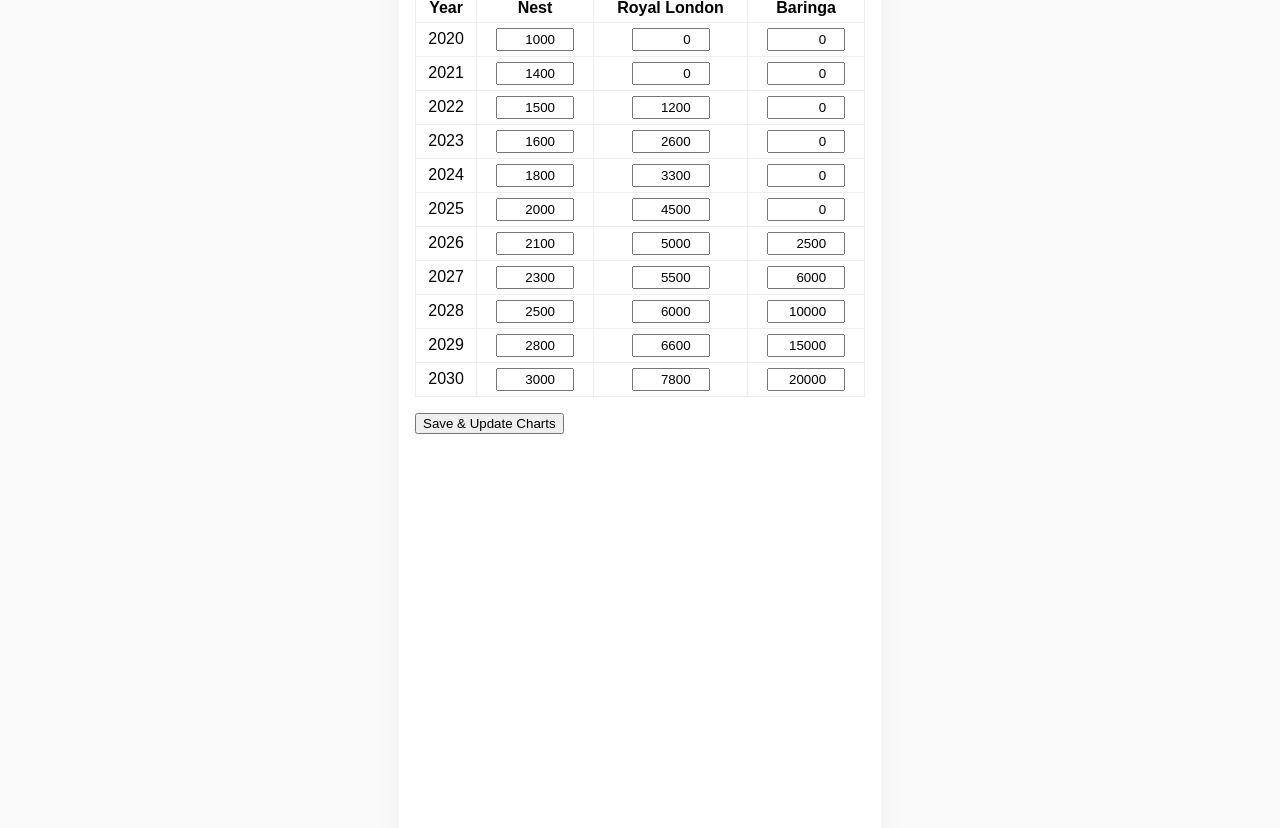
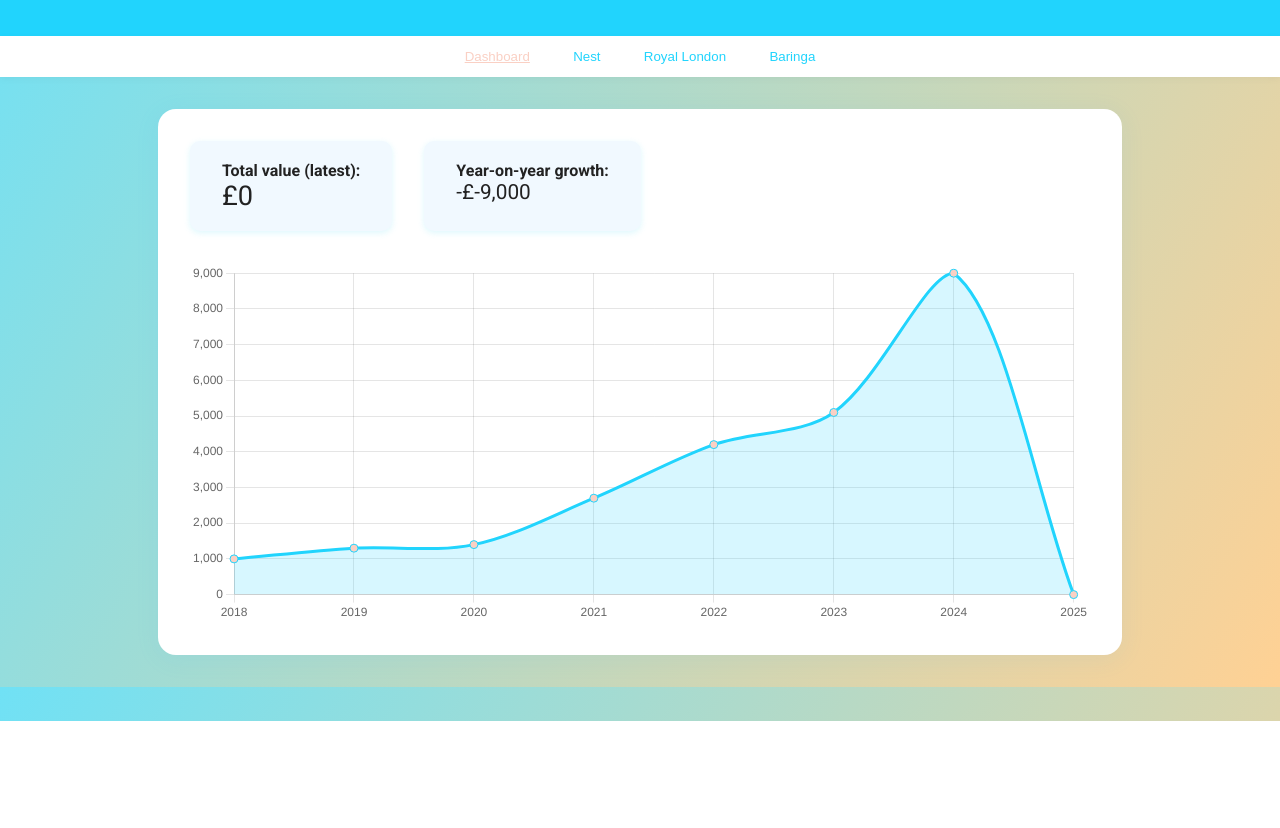
Before and after one commit to sharmarajesh1000-source/mobile-app-arun-pensions, a plain HTML site: page index.html in a window 1280 px wide. Shown: the part 79-907 px from the top of the page. After the commit the page ends 800 px from the top, so only its background shows below. Drawn offline with nearby package versions, Linux system fonts and the light colour scheme.

Commit message:
Update index.html - Perplexity

```diff
--- a/index.html
+++ b/index.html
@@ -1,113 +1,163 @@
 <!DOCTYPE html>
 <html lang="en">
 <head>
-    <meta name="viewport" content="width=device-width, initial-scale=1">
-    <title>Arun Pensions Dashboard</title>
+  <meta charset="UTF-8" />
+  <meta name="viewport" content="width=device-width,initial-scale=1.0" />
+  <title>Pension Dashboard</title>
+  <!-- Vibrant color palette and Google Fonts -->
+  <link href="https://fonts.googleapis.com/css?family=Roboto:400,700&display=swap" rel="stylesheet">
+  <script src="https://cdn.jsdelivr.net/npm/chart.js"></script>
   <style>
-        body { font-family: Arial, sans-serif; margin: 0; background: #fafafa; }
-        .container { max-width: 450px; margin: auto; padding: 16px; background: #fff; box-shadow: 0 4px 24px rgba(0,0,0,.05); border-radius: 12px; }
-        h2 { text-align: center; margin-bottom: 8px; }
-        table { width: 100%; border-collapse: collapse; margin-bottom: 16px; }
-        th, td { text-align: center; padding: 5px; border: 1px solid #eee; }
-        input[type='number'] { width: 70px; padding: 2px; text-align: right; }
-        .chart { margin-top: 20px; background: #fff; }
+    body {
+      font-family: 'Roboto', sans-serif;
+      background: linear-gradient(120deg, #70e1f5, #ffd194);
+      margin: 0;
+      color: #222;
+    }
+    header {
+      background: #21d4fd;
+      color: #fff;
+      padding: 1.2em 0;
+      text-align: center;
+      font-size: 2em;
+      font-weight: bold;
+      letter-spacing: 1px;
+      box-shadow: 0 2px 8px rgba(33,212,253,0.15);
+    }
+    nav {
+      display: flex;
+      justify-content: center;
+      gap: 1.4em;
+      background: #fff;
+      box-shadow: 0 2px 8px rgba(0,0,0,0.04);
+      font-size: 1.1em;
+      font-weight: 700;
+    }
+    nav button {
+      background: none;
+      border: none;
+      color: #21d4fd;
+      cursor: pointer;
+      padding: 1em 0.7em;
+      transition: color 0.2s;
+    }
+    nav button.active,
+    nav button:hover {
+      color: #fad0c4;
+      text-decoration: underline;
+    }
+    main { max-width: 900px; margin: 2em auto; padding: 2em; background: #fff; border-radius: 18px; box-shadow: 0 4px 24px rgba(70,181,255,0.09); }
+    .stats { display: flex; gap: 2em; flex-wrap: wrap; margin-bottom: 2em; }
+    .statbox { background: #f1f9ff; border-radius: 10px; padding: 1.2em 2em; box-shadow: 0 2px 6px #70e1f53c; }
+    .form-row { display: flex; gap: 1em; align-items: center; margin-bottom: 0.5em; }
+    label { min-width: 70px; }
+    input[type='number'] { width: 85px; padding: 0.3em; border-radius: 5px; border: 1px solid #b0eafd; background: #e7f6ff; }
+    .savebtn { background: #21d4fd; color: #fff; border: none; padding: 0.6em 1em; border-radius: 7px; cursor: pointer; font-weight: 700; }
     @media (max-width:600px) {
-            .container { max-width: 100vw; padding: 3px; }
+      main { padding: 1em; }
+      .stats { flex-direction: column; gap: 1em; }
     }
   </style>
 </head>
 <body>
-<div class="container">
-    <h2>Arun Pensions Dashboard</h2>
-    <form id="pensionForm">
-        <table id="pensionTable">
-        </table>
-        <button type="submit">Save & Update Charts</button>
-    </form>
-    <div class="chart">
-        <canvas id="lineChartAll" width="400" height="200"></canvas>
-        <canvas id="lineChartTotal" width="400" height="200"></canvas>
+  <header>Pension Dashboard</header>
+  <nav id="tabs"></nav>
+  <main id="content"></main>
+  <script>
+    // Initial pension state
+    const DEFAULT_DATA = {
+      Nest: { provider: 'Nest', values:   {2018: 1000,2019:1300,2020:1400,2021:1500,2022:1600,2023:1800,2024:2000} },
+      'Royal London': { provider: 'Royal London', values: {2018: 0,2019: 0,2020: 0,2021:1200,2022:2600,2023:3300,2024:4500} },
+      Baringa: { provider: 'Baringa', values: {2018:0,2019:0,2020:0,2021:0,2022:0,2023:0,2024:2500} }
+    };
+    let pensionData = JSON.parse(localStorage.getItem('pensionDataV1') || JSON.stringify(DEFAULT_DATA));
+    const years = Array.from({length: (new Date().getFullYear()-2018)+1}, (_,i) => 2018+i);
+
+    const renderTabs = () => {
+      const tablist = ['Dashboard', ...Object.keys(pensionData)];
+      document.getElementById('tabs').innerHTML = tablist.map(
+        t => `<button${activeTab===t?' class="active"':''} onclick="switchTab('${t}')">${t}</button>`
+      ).join('');
+    };
+
+    let activeTab = 'Dashboard';
+    window.switchTab = tab => { activeTab = tab; render(); };
+
+    function render() {
+      renderTabs();
+      const content = document.getElementById('content');
+      if(activeTab==='Dashboard') {
+        // Summary stats & combined chart
+        let totals = {};
+        years.forEach(y=>{
+          totals[y] = Object.values(pensionData).reduce((sum,p)=>sum+(p.values[y]||0),0)
+        });
+        const currTotal = totals[years[years.length-1]];
+        const prevTotal = totals[years[years.length-2]] || 0;
+        content.innerHTML = `
+          <div class="stats">
+            <div class="statbox">
+              <div><b>Total value (latest):</b></div>
+              <div style="font-size:1.7em;">£${currTotal.toLocaleString()}</div>
+            </div>
+            <div class="statbox">
+              <div><b>Year-on-year growth:</b></div>
+              <div style="font-size:1.3em;">${currTotal>prevTotal?'+':'-'}£${(currTotal-prevTotal).toLocaleString()}</div>
             </div>
           </div>
-<script src="https://cdn.jsdelivr.net/npm/chart.js"></script>
-<script>
-// Initial data - you can edit this
-const pensions = {
-    "Nest": [1000,1400,1500,1600,1800,2000,2100,2300,2500,2800,3000],
-    "Royal London": [0,0,1200,2600,3300,4500,5000,5500,6000,6600,7800],
-    "Baringa": [0,0,0,0,0,0,2500,6000,10000,15000,20000]
+          <canvas id="sumChart" height="120"></canvas>
+        `;
+        setTimeout(()=>drawLineChart('sumChart', years, Object.values(totals), "Combined Total (£)"), 50);
+      } else {
+        const pd = pensionData[activeTab];
+        content.innerHTML = `
+          <div style="margin-bottom:1.5em;">
+            <b>Edit annual values for <span style="color:#21d4fd">${activeTab}</span>:</b>
+            <form id="editForm">${years.map(y =>
+              `<div class="form-row">
+                <label>${y}</label>
+                <input type="number" min="0" name="val-${y}" value="${pd.values[y]||''}" />
+              </div>`
+            ).join('')}
+             <button class="savebtn" type="submit">Save</button>
+            </form>
+          </div>
+          <canvas id="pensionChart" height="120"></canvas>
+        `;
+        setTimeout(()=>drawLineChart('pensionChart', years, years.map(y=>pd.values[y]||0), `${activeTab} Value (£)`),50);
+        document.getElementById('editForm').onsubmit = e => {
+          e.preventDefault();
+          years.forEach(y=>{
+            const v = parseFloat(e.target[`val-${y}`].value) || 0;
+            pd.values[y] = v;
+          });
+          pensionData[activeTab] = pd;
+          localStorage.setItem('pensionDataV1', JSON.stringify(pensionData));
+          render();
         };
-const years = [2020,2021,2022,2023,2024,2025,2026,2027,2028,2029,2030];
-
-function updateTable() {
-    const table = document.getElementById('pensionTable');
-    let html = '<tr><th>Year</th>';
-    for (let name in pensions) html += `<th>${name}</th>`;
-    html += '</tr>';
-    for (let i=0; i<years.length; i++) {
-        html += '<tr><td>'+years[i]+'</td>';
-        for (let name in pensions) {
-            html += `<td><input type="number" value="${pensions[name][i]}" min="0" data-pension="${name}" data-idx="${i}" /></td>`;
       }
-        html += '</tr>';
-    }
-    table.innerHTML = html;
     }
 
-function getFormData() {
-    const inputs = document.querySelectorAll('input[type=number]');
-    inputs.forEach(input => {
-        const name = input.getAttribute('data-pension');
-        const idx = parseInt(input.getAttribute('data-idx'));
-        pensions[name][idx] = Number(input.value);
+    function drawLineChart(elemId, labels, data, label) {
+      new Chart(document.getElementById(elemId), {
+        type: "line",
+        data: {
+          labels: labels,
+          datasets: [{
+            label, data, fill: true, tension: 0.33,
+            borderColor: "#21d4fd", backgroundColor: "rgba(33,212,253,0.18)",
+            pointRadius: 4, pointBackgroundColor: "#fad0c4"
+          }]
+        },
+        options: {
+          plugins: {legend:{display:false}},
+          scales:{y:{beginAtZero:true}}
+        }
       });
     }
 
-function drawCharts() {
-    // All pension line chart
-    const ctxA = document.getElementById('lineChartAll').getContext('2d');
-    if (window.lineChartAll) window.lineChartAll.destroy();
-    window.lineChartAll = new Chart(ctxA, {
-        type:'line',
-        data: {
-            labels: years,
-            datasets: Object.keys(pensions).map((name, i) => ({
-                label: name,
-                data: pensions[name],
-                borderColor: ['#1976d2','#43a047','#e53935'][i],
-                fill:false
-            }))
-        },
-        options: {responsive:true, plugins:{legend:{display:true}}}
-    });
-    // Total (sum) line chart
-    const totals = years.map((_,i) => Object.values(pensions).reduce((acc,v) => acc+v[i],0));
-    const ctxT = document.getElementById('lineChartTotal').getContext('2d');
-    if (window.lineChartTotal) window.lineChartTotal.destroy();
-    window.lineChartTotal = new Chart(ctxT, {
-        type:'line',
-        data: {
-            labels: years,
-            datasets:[{
-                label:'Total',
-                data: totals,
-                borderColor:'#ff9800',
-                fill:false
-            }]
-        },
-        options: {responsive:true, plugins:{legend:{display:true}}}
-    });
-}
-
-// Setup and events
-updateTable();
-drawCharts();
-document.getElementById('pensionForm').onsubmit = function(e) {
-    e.preventDefault();
-    getFormData();
-    drawCharts();
-    updateTable();
-}
+    // Startup
+    render();
   </script>
 </body>
 </html>
```
Lines whose indentation alone changed are shown as unchanged.
